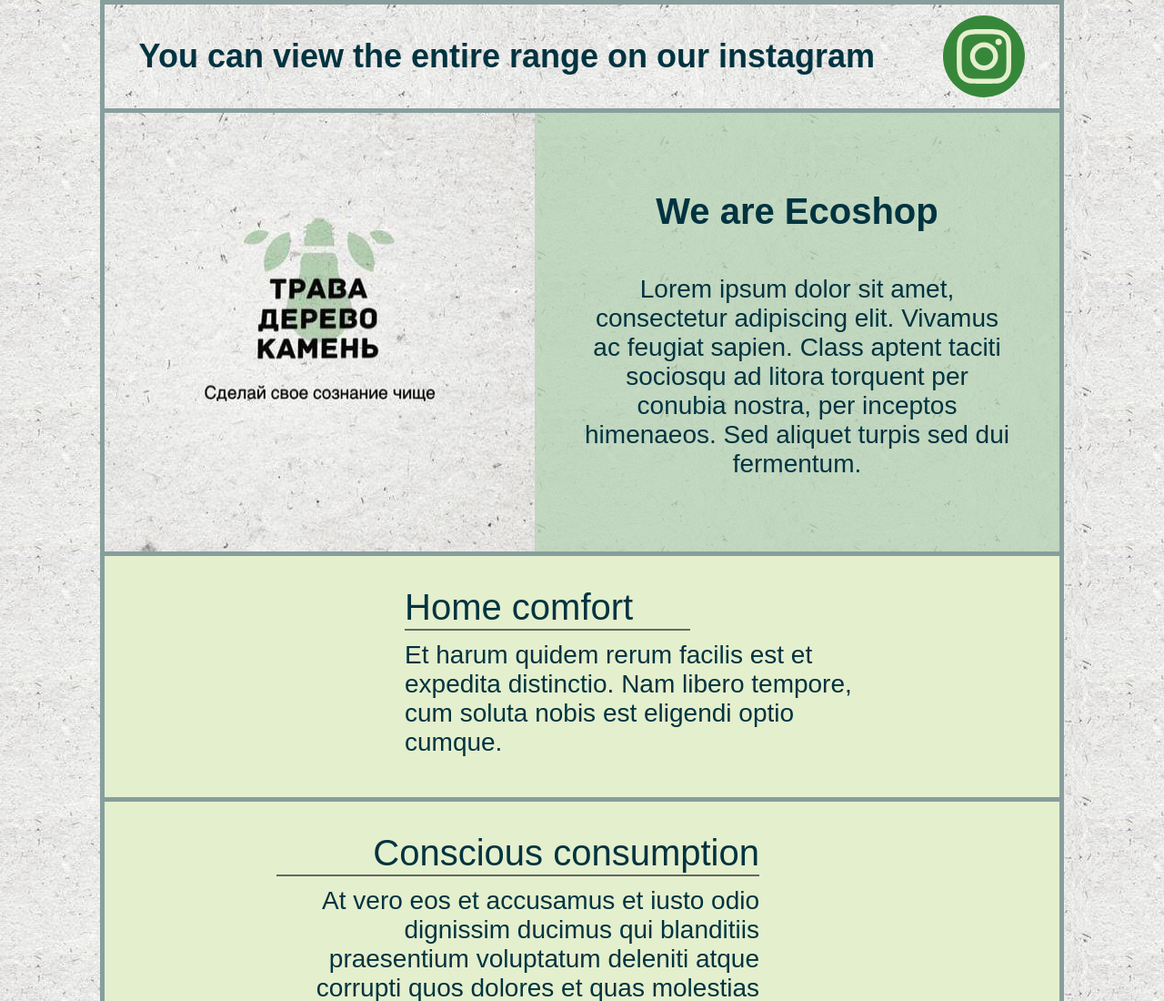
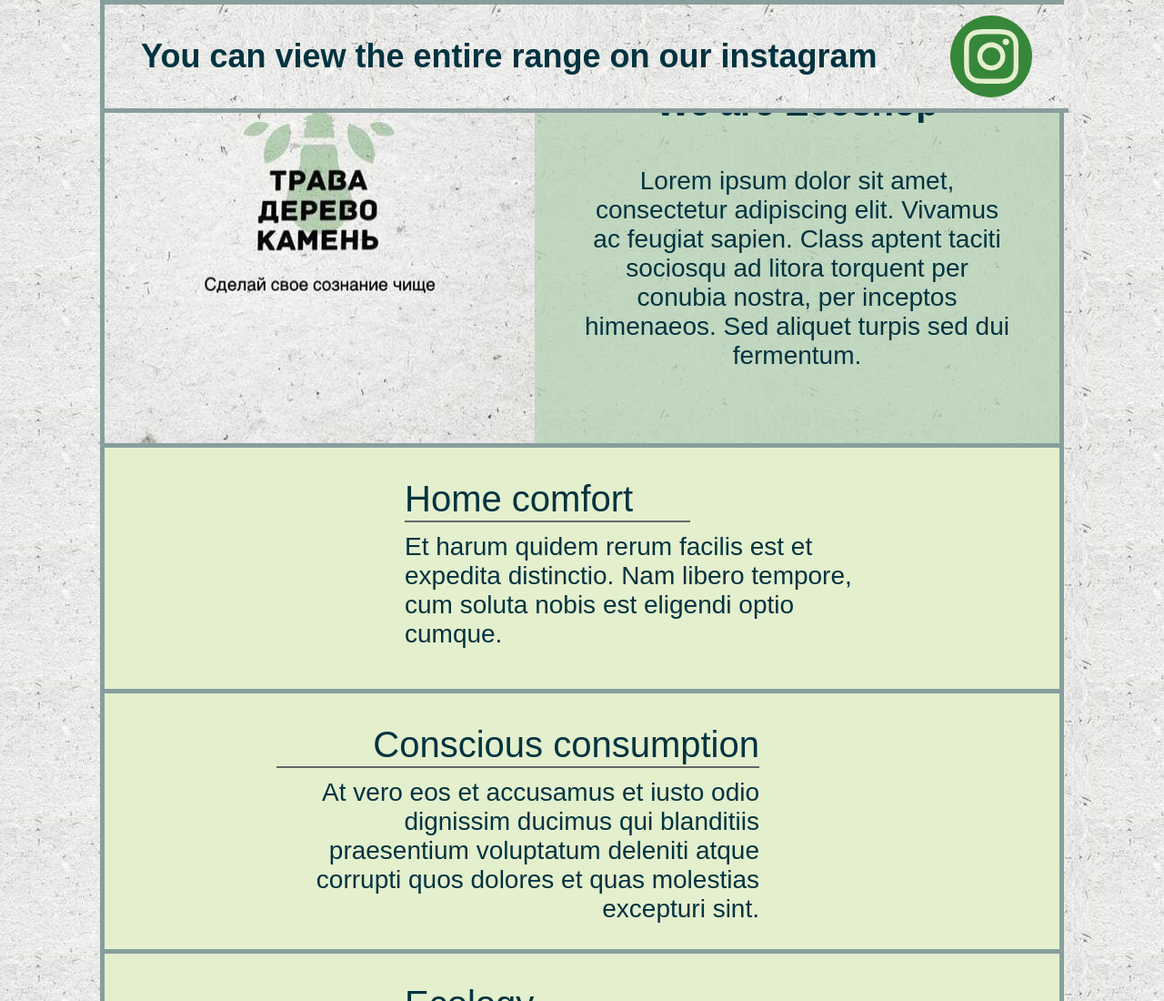
Before and after one commit to TravaDerevoKamen/landing-page-tdk, a plain HTML site: page page/index.html in a window 1280 px wide. Shown: the top 1100 px of the page at 91% size. Drawn offline with Linux system fonts and the light colour scheme.

Commit message:
Start work with fixed header

```diff
--- a/page/index.html
+++ b/page/index.html
@@ -76,6 +76,6 @@
     <p class="copyright">© TravaDerevoKamen</p>
 </footer>
 
-<script src="animate-advantages.js"></script>
+<script src="script.js"></script>
 </body>
 </html>
--- a/page/animate-advantages.js
+++ b/page/script.js
@@ -9,3 +9,12 @@ window.onscroll = function () {
         }
     }
 };
+
+
+function adjustWidth() {
+    let parentWidth = document.querySelector("body").offsetWidth;
+    document.querySelector("header").style.width = parentWidth.toString() + "px";
+}
+
+adjustWidth();
+window.onresize = adjustWidth;
--- a/page/style.css
+++ b/page/style.css
@@ -36,6 +36,11 @@ header {
     flex-wrap: wrap;
     justify-content: space-around;
     align-items: center;
+
+    position: fixed;
+    z-index: 100;
+    background-image: url("img/normal-background.jpg");
+    width: inherit;
 }
 
 header .instagram {
```
